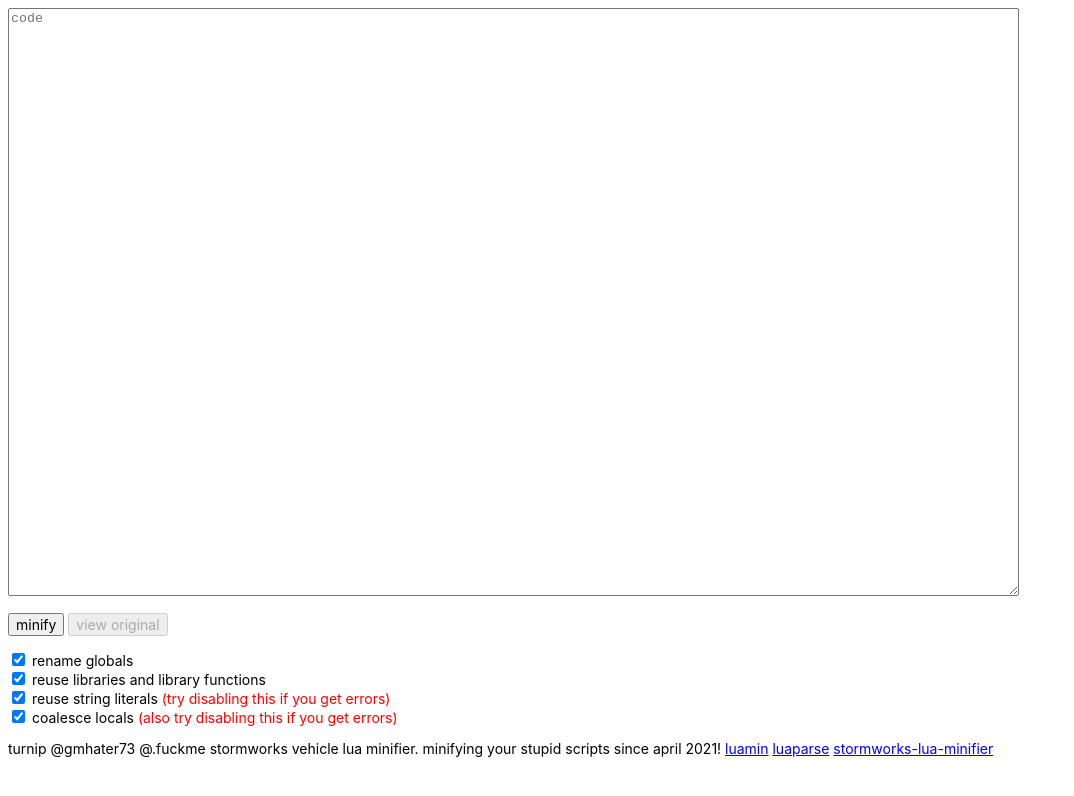
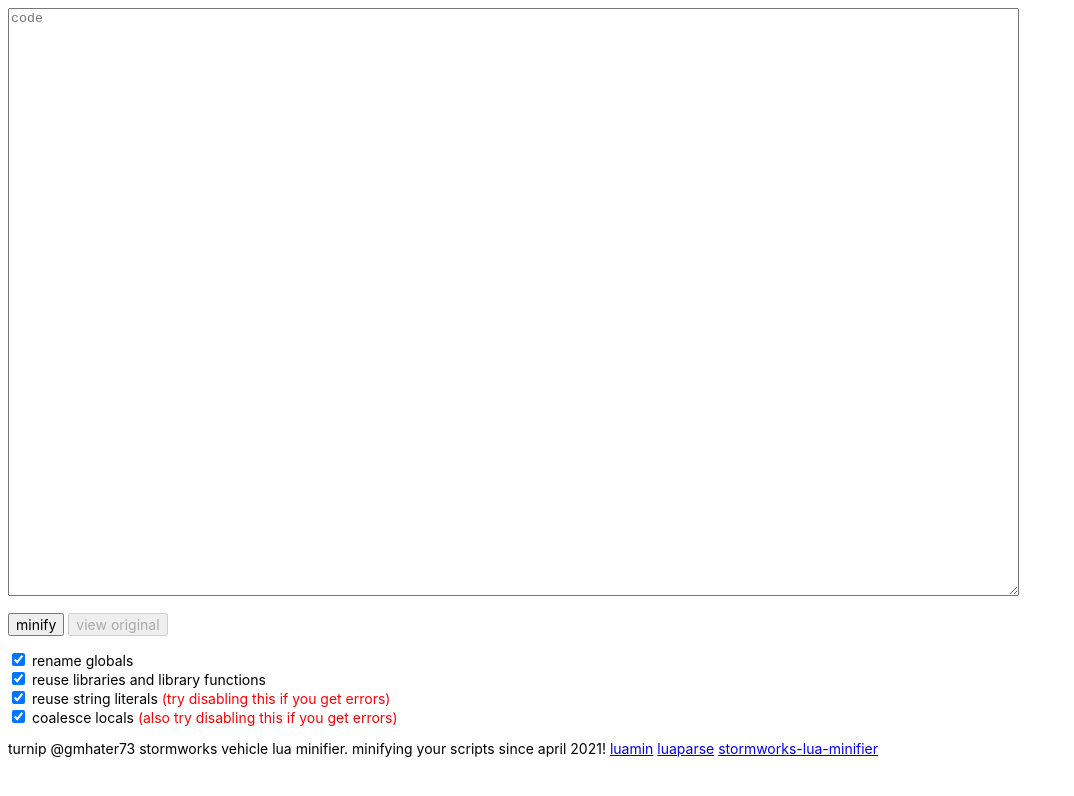
Before and after one commit to gmhater73/stormworks-lua-minifier, a plain HTML site: page index.html in a window 1280 px wide. Shown: the whole page, without its empty margins (0-1074 px from the left). Drawn offline with Linux system fonts and the light colour scheme.

Commit message:
rm offhanded text

```diff
--- a/index.html
+++ b/index.html
@@ -44,7 +44,7 @@
     <label for="split">newline every 500 chars (for easier debugging)</label> !-->
     <br>
 
-    <p>turnip @gmhater73 @.fuckme stormworks vehicle lua minifier. minifying your stupid scripts since april 2021! <a href="https://github.com/mathiasbynens/luamin">luamin</a> <a href="https://github.com/fstirlitz/luaparse">luaparse</a> <a href="https://github.com/gmhater73/stormworks-lua-minifier">stormworks-lua-minifier</a></p>
+    <p>turnip @gmhater73 stormworks vehicle lua minifier. minifying your scripts since april 2021! <a href="https://github.com/mathiasbynens/luamin">luamin</a> <a href="https://github.com/fstirlitz/luaparse">luaparse</a> <a href="https://github.com/gmhater73/stormworks-lua-minifier">stormworks-lua-minifier</a></p>
 </body>
 
 </html>
```
